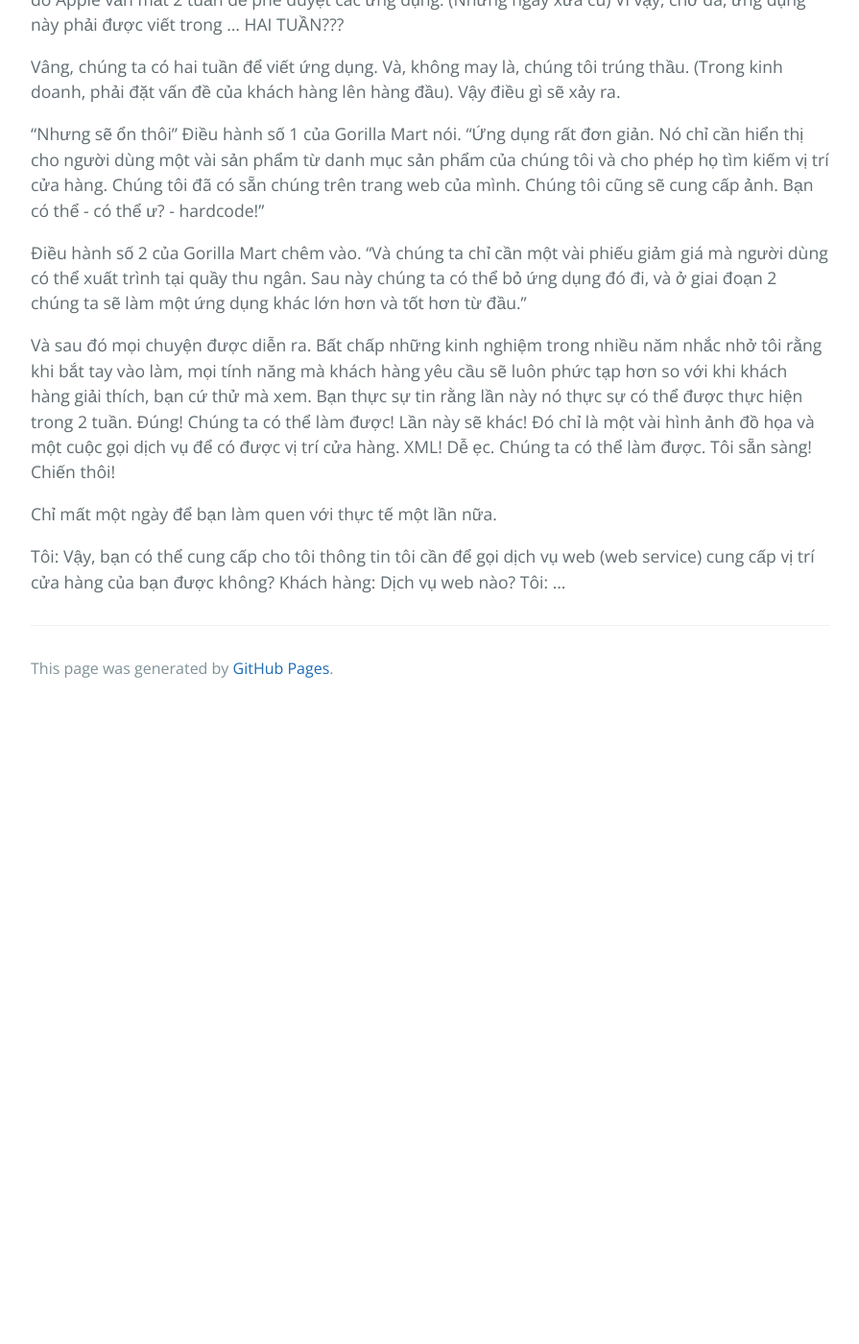
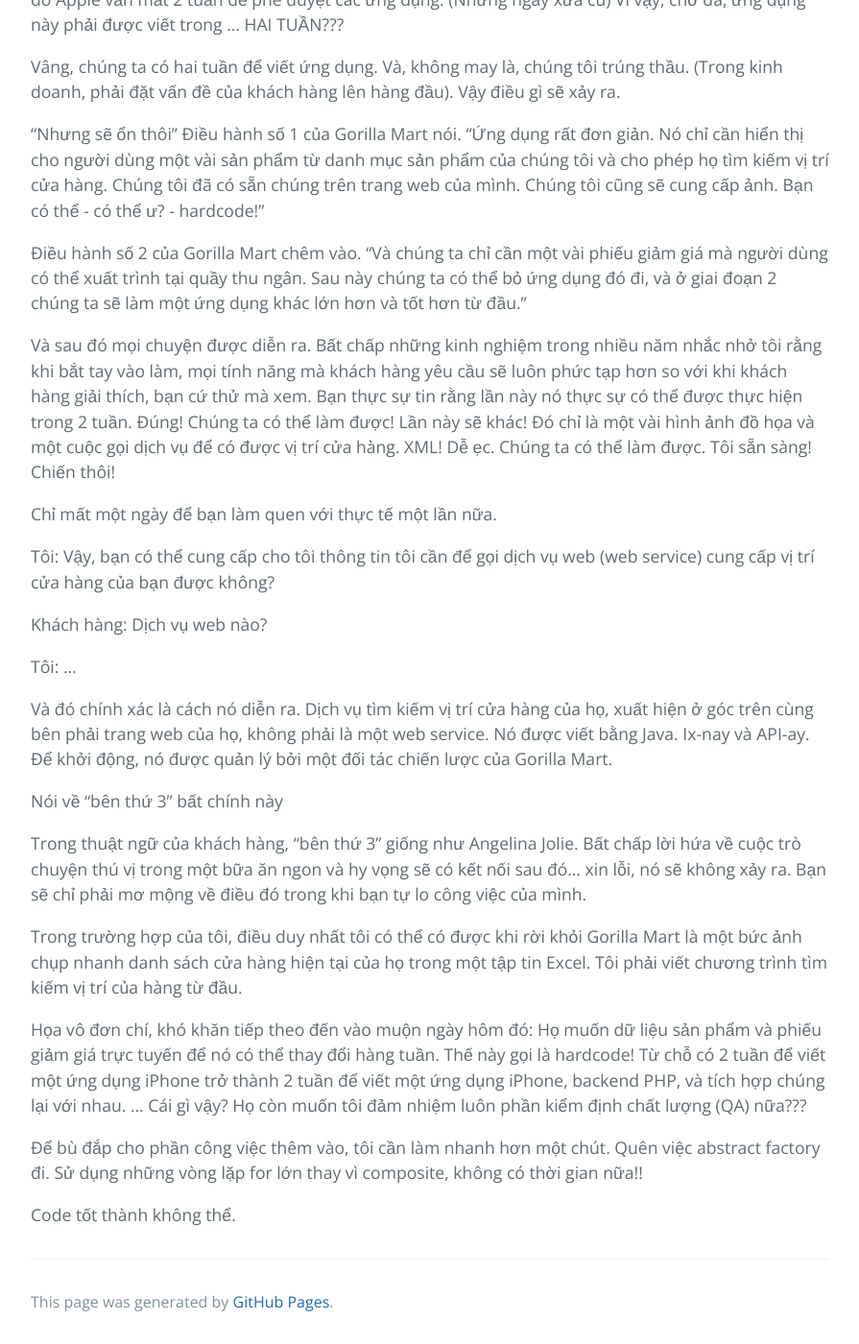
Before and after one commit to HaiBV/haibv.github.io, a Jekyll site: the page built from clean-coder/chapter-2-saying-no.md, in a window 1280 px wide and 1400 px high, scrolled down 12705 px. Shown: the whole window at 96% size, without its empty margins (192-1087 px from the left). Built offline with Jekyll 4.4.1, drawn with Linux system fonts in a browser that asks for light colours; our own code applies the rules of GitHub Pages for plain Markdown files; before the commit the page ends 13445 px from its top, so only the background shows below that.

Commit message:
Book - The Clean Coder - Chapter 2 - Saying No

```diff
--- a/clean-coder/chapter-2-saying-no.md
+++ b/clean-coder/chapter-2-saying-no.md
@@ -346,5 +346,21 @@
 Chỉ mất một ngày để bạn làm quen với thực tế một lần nữa.
 
 Tôi: Vậy, bạn có thể cung cấp cho tôi thông tin tôi cần để gọi dịch vụ web (web service) cung cấp vị trí cửa hàng của bạn được không?
+
 Khách hàng: Dịch vụ web nào?
+
 Tôi: ...
+
+Và đó chính xác là cách nó diễn ra. Dịch vụ tìm kiếm vị trí cửa hàng của họ, xuất hiện ở góc trên cùng bên phải trang web của họ, không phải là một web service. Nó được viết bằng Java. Ix-nay và API-ay. Để khởi động, nó được quản lý bởi một đối tác chiến lược của Gorilla Mart.
+
+Nói về "bên thứ 3" bất chính này
+
+Trong thuật ngữ của khách hàng, "bên thứ 3" giống như Angelina Jolie. Bất chấp lời hứa về cuộc trò chuyện thú vị trong một bữa ăn ngon và hy vọng sẽ có kết nối sau đó... xin lỗi, nó sẽ không xảy ra. Bạn sẽ chỉ phải mơ mộng về điều đó trong khi bạn tự lo công việc của mình.
+
+Trong trường hợp của tôi, điều duy nhất tôi có thể có được khi rời khỏi Gorilla Mart là một bức ảnh chụp nhanh danh sách cửa hàng hiện tại của họ trong một tập tin Excel. Tôi phải viết chương trình tìm kiếm vị trí của hàng từ đầu.
+
+Họa vô đơn chí, khó khăn tiếp theo đến vào muộn ngày hôm đó: Họ muốn dữ liệu sản phẩm và phiếu giảm giá trực tuyến để nó có thể thay đổi hàng tuần. Thế này gọi là hardcode! Từ chỗ có 2 tuần để viết một ứng dụng iPhone trở thành 2 tuần để viết một ứng dụng iPhone, backend PHP, và tích hợp chúng lại với nhau. ... Cái gì vậy? Họ còn muốn tôi đảm nhiệm luôn phần kiểm định chất lượng (QA) nữa???
+
+Để bù đắp cho phần công việc thêm vào, tôi cần làm nhanh hơn một chút. Quên việc abstract factory đi. Sử dụng những vòng lặp for lớn thay vì composite, không có thời gian nữa!!
+
+Code tốt thành không thể.
```
